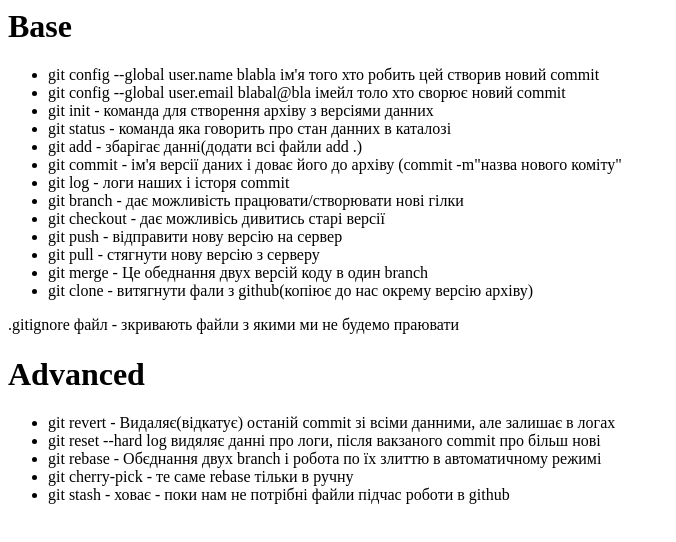
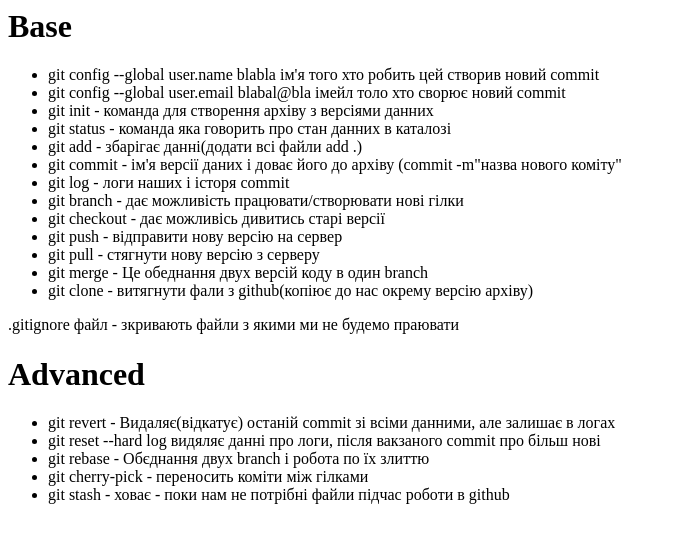
Before and after one commit to OleksandrZarytskyi/Homework-1, a plain HTML site: page Homework1/index.html in a window 1280 px wide. Shown: the whole page, without its empty margins (0-676 px from the left). Drawn offline with Linux system fonts and the light colour scheme.

Commit message:
Update index.html

```diff
--- a/Homework1/index.html
+++ b/Homework1/index.html
@@ -19,7 +19,7 @@
 <ul>
 <li>git revert - Видаляє(відкатує) останій commit зі всіми данними, але залишає в логах</li>
 <li>git reset --hard log видяляє данні про логи, після вакзаного commit про більш нові</li>
-<li>git rebase - Обєднання двух branch і робота по їх злиттю в автоматичному режимі</li>
-<li>git cherry-pick - те саме rebase тільки в ручну</li>
+<li>git rebase - Обєднання двух branch і робота по їх злиттю</li>
+<li>git cherry-pick - переносить коміти між гілками</li>
 <li>git stash - ховає - поки нам не потрібні файли підчас роботи в github</li>
 </ul>
```
